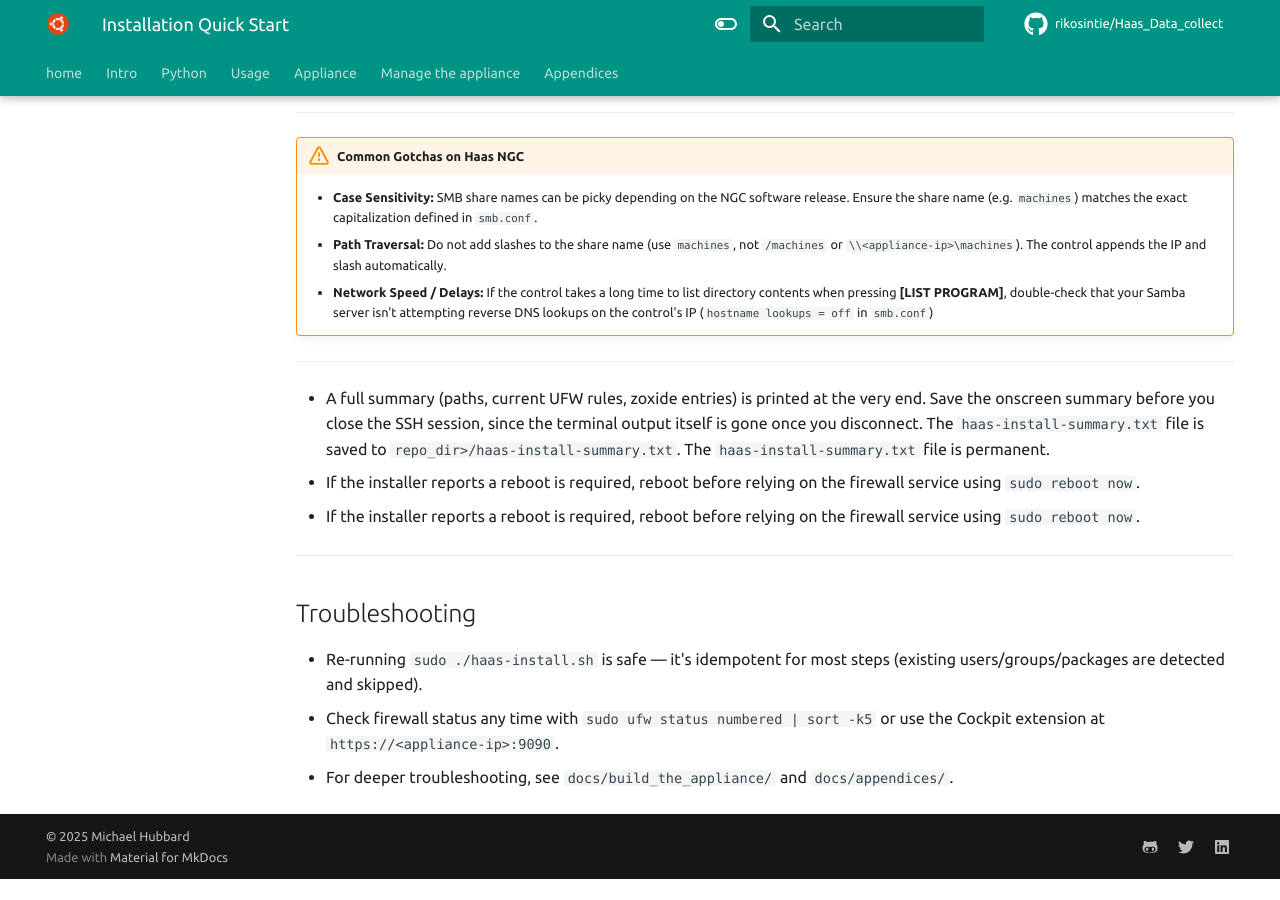
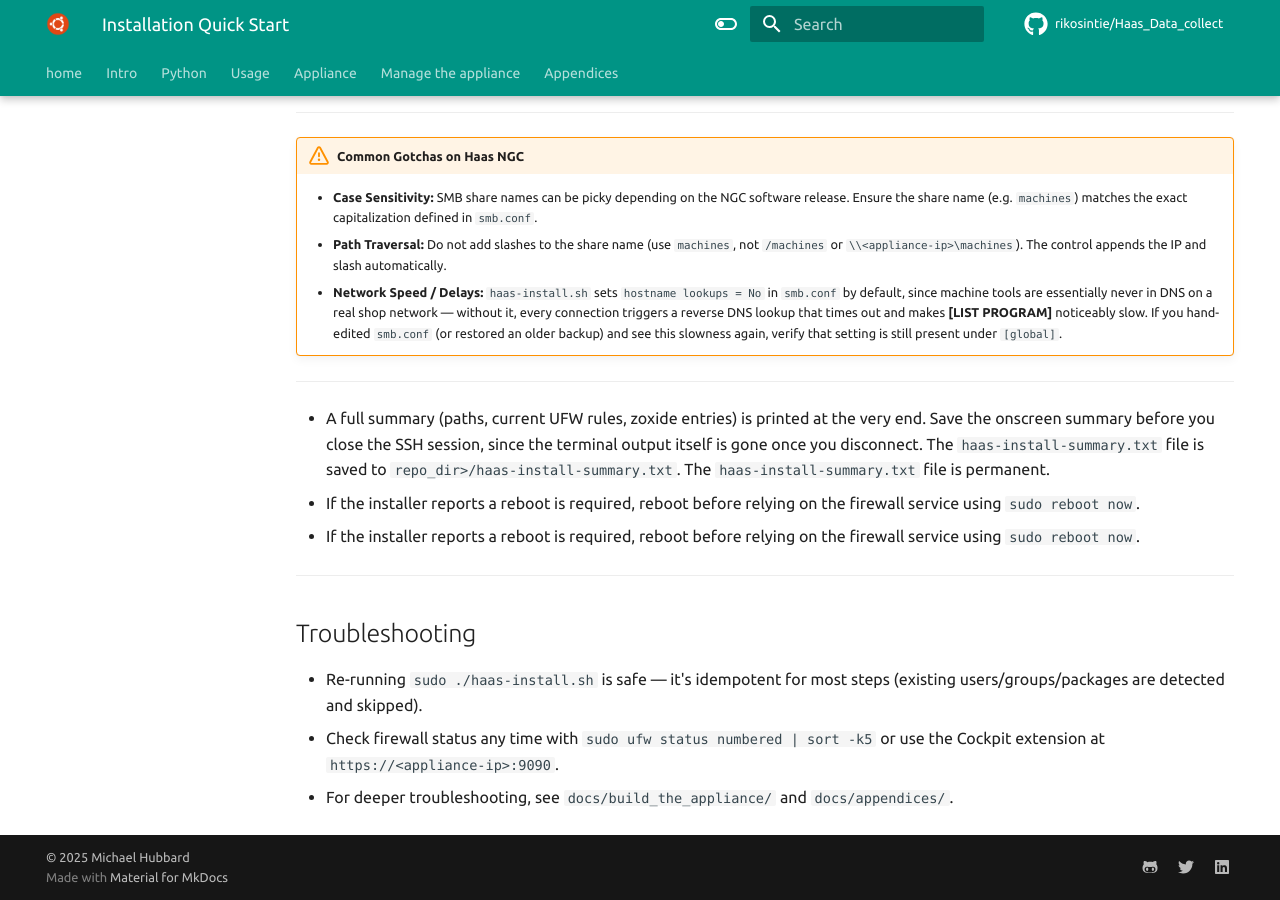
Before and after one commit to rikosintie/Haas_Data_collect, an MkDocs documentation site: the page built from docs/INSTALL_QUICKSTART.md, in a window 1280 px wide and 900 px high, scrolled down 3585 px. Built offline with MkDocs 1.6.1 and Material for MkDocs 9.7.7, drawn with Linux system fonts in a browser that asks for light colours; some web fonts are replaced; comment, search, counter and statistics services are not loaded; before the commit the page ends 4464 px from its top, so only the background shows below that.

Commit message:
Git Title: haas-install.md, INSTALL_QUICKSTART.md, configuring_appliance: Added hostname lookups = No
Git Description:

Clean build, all three files updated consistently.

Summary:
- haas-install.sh — added hostname lookups = No to the [global] section
of the generated smb.conf, turning off reverse DNS lookups on every connecting
client by default.
- docs/INSTALL_QUICKSTART.md — reworded the "Common Gotchas" bullet from
"here's how to fix this if it happens" to "this is handled automatically;
here's what to check if you hand-edited smb.conf."
- docs/build_the_appliance/configuring_appliance.md — kept the literal
"here's exactly what the script writes" smb.conf example in sync with the new setting.

Note: this only takes effect on a fresh haas-install.sh run
 — an already-deployed appliance would need this line added to its existing
 /etc/samba/smb.conf by hand (or re-run the relevant part of the installer)
 to actually pick it up, similar to the git-pull gotcha from earlier.

```diff
--- a/docs/INSTALL_QUICKSTART.md
+++ b/docs/INSTALL_QUICKSTART.md
@@ -138,7 +138,7 @@
 !!! warning "Common Gotchas on Haas NGC"
     - **Case Sensitivity:** SMB share names can be picky depending on the NGC software release. Ensure the share name (e.g. `machines`) matches the exact capitalization defined in `smb.conf`.
     - **Path Traversal:** Do not add slashes to the share name (use `machines`, not `/machines` or `\\<appliance-ip>\machines`). The control appends the IP and slash automatically.
-    - **Network Speed / Delays:** If the control takes a long time to list directory contents when pressing **[LIST PROGRAM]**, double-check that your Samba server isn't attempting reverse DNS lookups on the control's IP (`hostname lookups = off` in `smb.conf`)
+    - **Network Speed / Delays:** `haas-install.sh` sets `hostname lookups = No` in `smb.conf` by default, since machine tools are essentially never in DNS on a real shop network — without it, every connection triggers a reverse DNS lookup that times out and makes **[LIST PROGRAM]** noticeably slow. If you hand-edited `smb.conf` (or restored an older backup) and see this slowness again, verify that setting is still present under `[global]`.
 ---
 
 - A full summary (paths, current UFW rules, zoxide entries) is printed at the very end. Save the onscreen summary before you close the SSH session, since the terminal output itself is gone once you disconnect. The `haas-install-summary.txt` file is saved to `repo_dir>/haas-install-summary.txt`. The  `haas-install-summary.txt` file is permanent.
```
Also changed, not shown: docs/build_the_appliance/configuring_appliance.md (+1 -0 lines), 1 other file.
